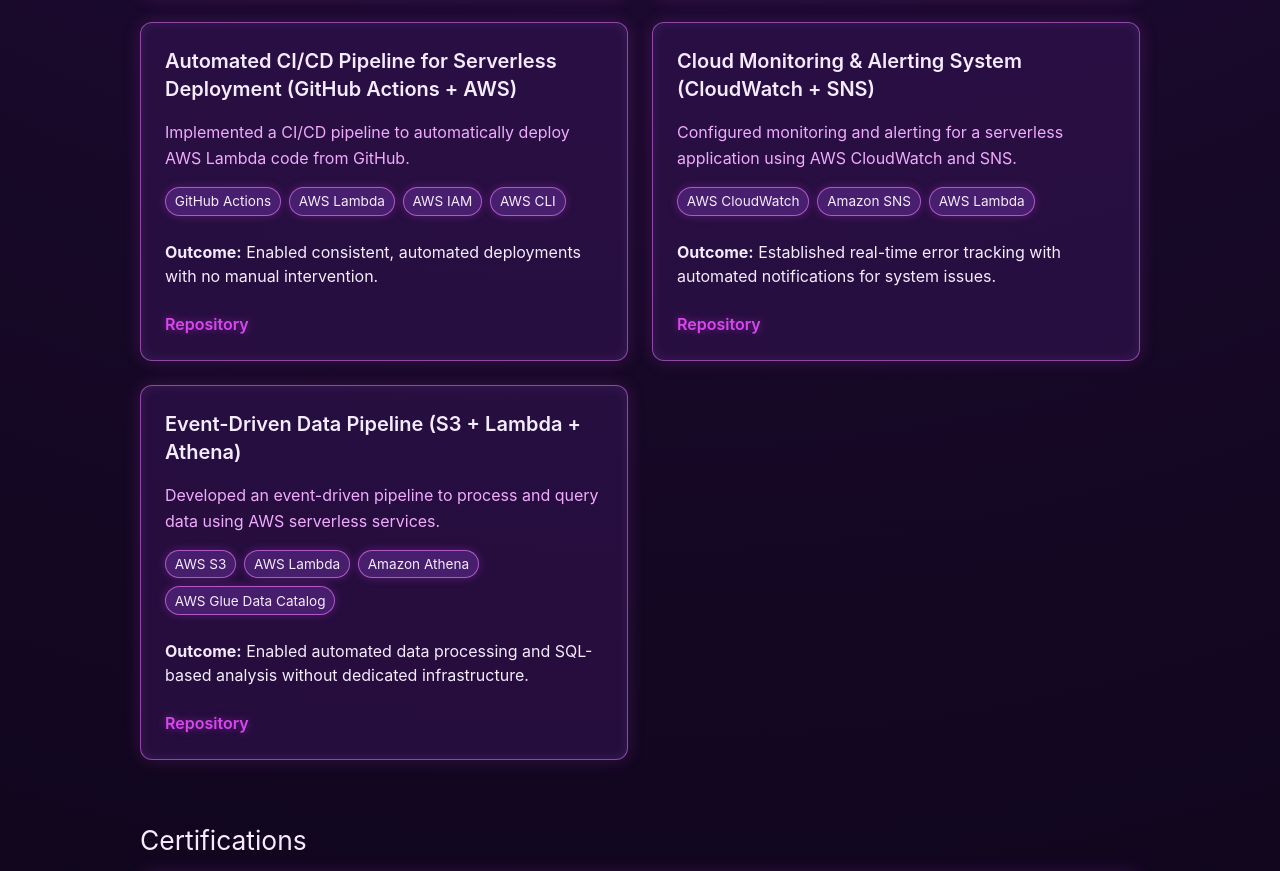
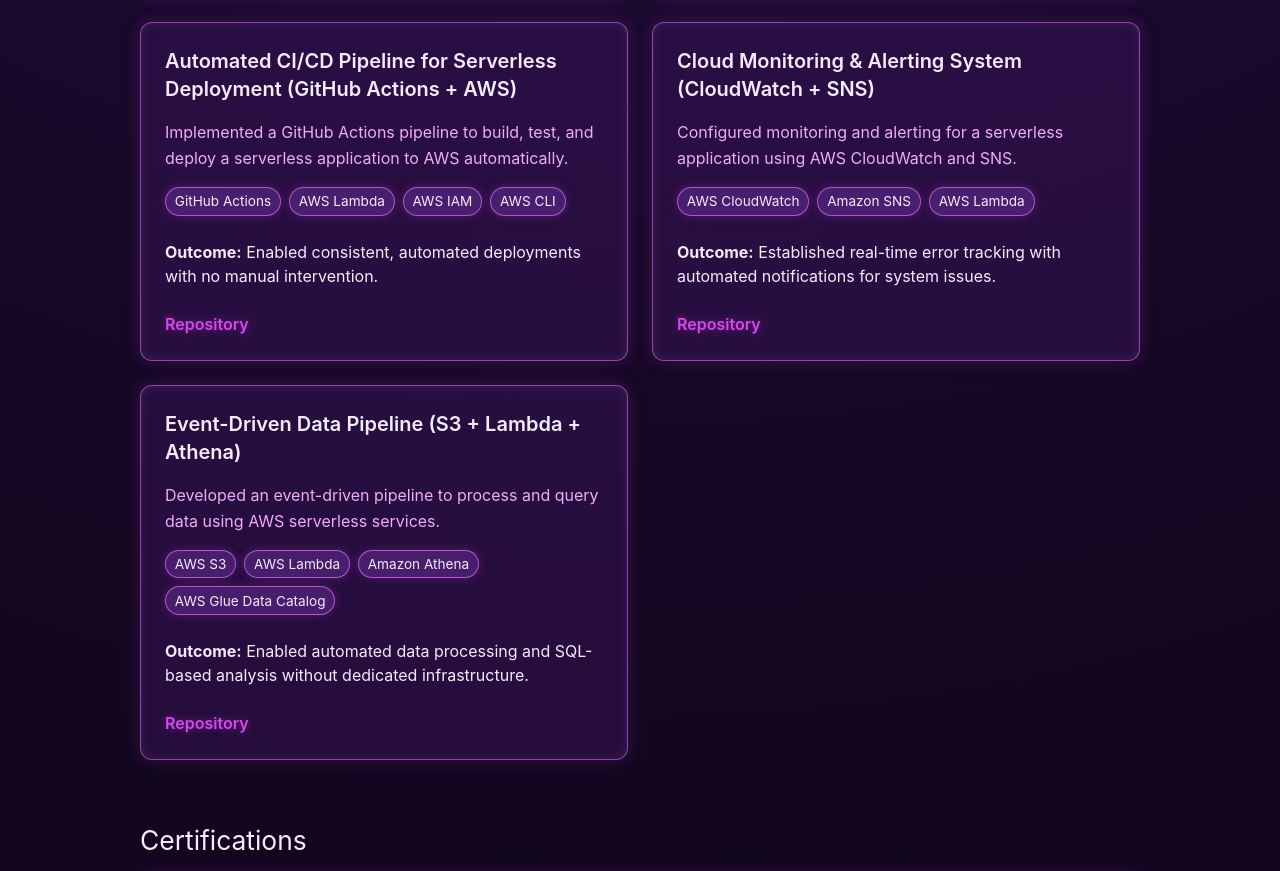
Before and after one commit to tracilvrd/aws-cloud-engineer-portfolio, a React (Vite) app: page / in a window 1280 px wide. Shown: the part 1252-2123 px from the top of the page. Built offline with nearby package versions, Linux system fonts and the light colour scheme.

Commit message:
feat: updated serverless architecture component

```diff
--- a/src/components/ServerlessArchitecture.jsx
+++ b/src/components/ServerlessArchitecture.jsx
@@ -21,10 +21,10 @@
     {
       id: 3,
       title: "Automated CI/CD Pipeline for Serverless Deployment (GitHub Actions + AWS)",
-      summary: "Implemented a CI/CD pipeline to automatically deploy AWS Lambda code from GitHub.",
+      summary: "Implemented a GitHub Actions pipeline to build, test, and deploy a serverless application to AWS automatically.",
       techStack: ["GitHub Actions", "AWS Lambda", "AWS IAM", "AWS CLI"],
       outcome: "Enabled consistent, automated deployments with no manual intervention.",
-      demoLink: "https://github.com",
+      demoLink: "https://github.com/tracilvrd/aws-cloud-engineer-portfolio",
     },
     {
       id: 4,
```
